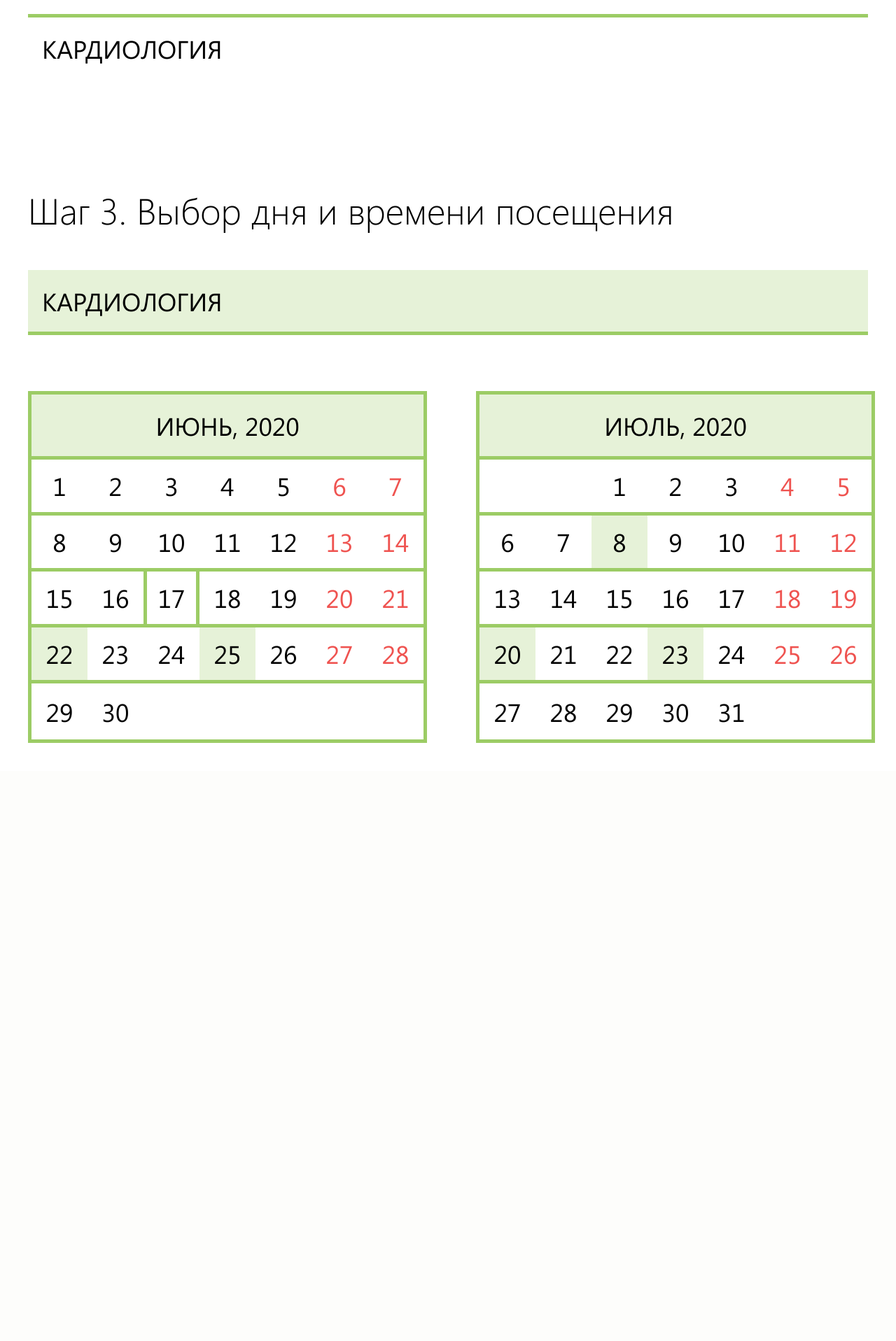
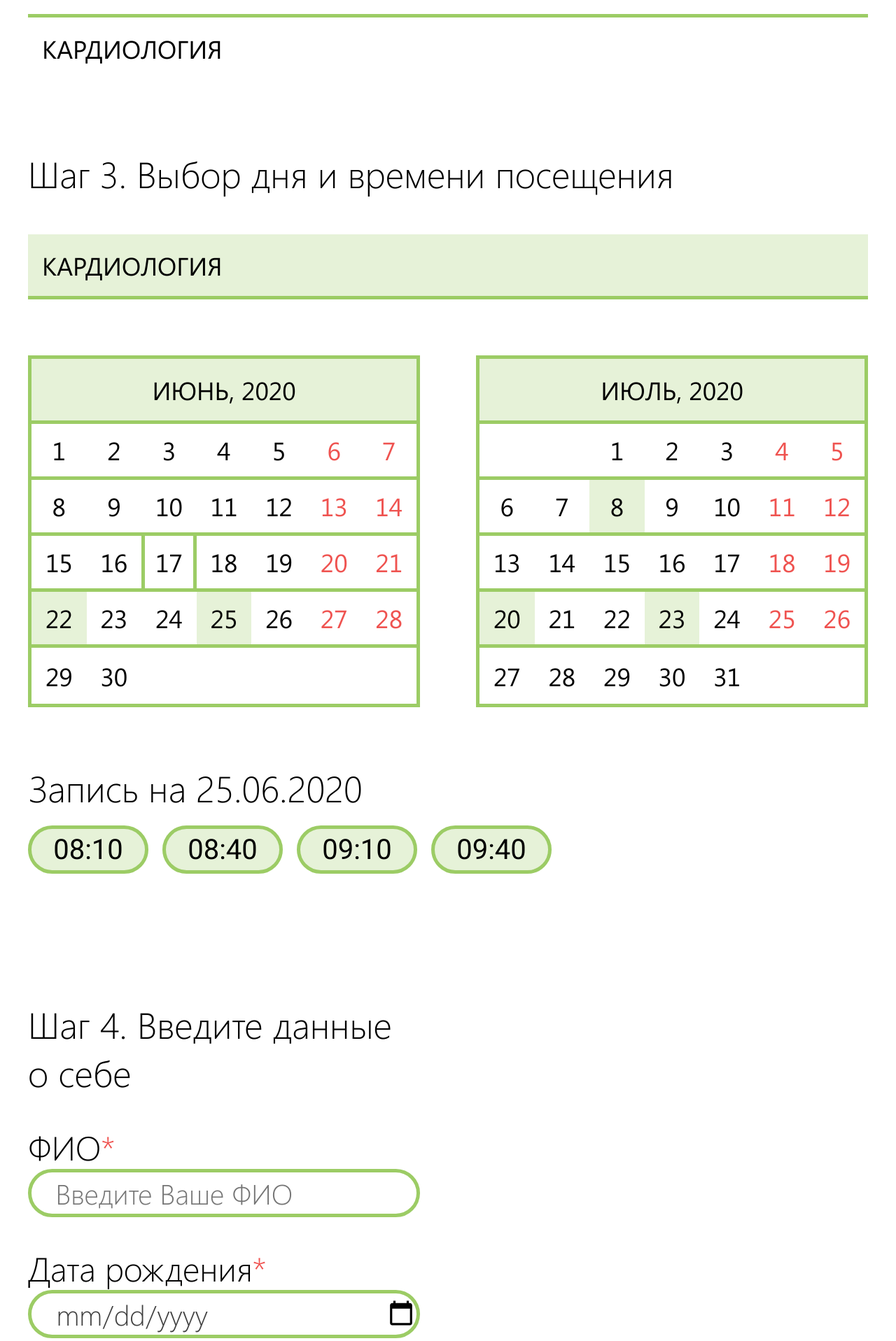
Before and after one commit to kolaqsq/electronic_registry, a PHP site: page / in a window 1280 px wide. Shown: the part 2069-3986 px from the top of the page at 70% size. Before the commit the page ends 3131 px from the top, so only its background shows below. Run offline with PHP 8.4, Linux system fonts and the light colour scheme; style sheets or scripts are compiled from the project's sources.

Commit message:
Updated HTML template for desktop again

```diff
--- a/res/template/css/main.css
+++ b/res/template/css/main.css
@@ -106,6 +106,7 @@
   font-family: "Segoe UI Light", sans-serif;
   font-weight: 300;
   font-size: 3.25rem;
+  margin: 0;
 }
 .step__search {
   color: rgba(0, 0, 0, 0.75);
@@ -131,6 +132,14 @@
   width: 100%;
   padding: 1.5625vw;
   background-color: rgba(156, 204, 101, 0.25);
+  margin-top: 4.1666666667vw;
+}
+.step__columns {
+  display: grid;
+  grid-template-columns: 1fr 1fr;
+  grid-gap: 6.25vw;
+  width: 100%;
+  margin: 6.25vw 0;
 }
 
 .list {
@@ -181,7 +190,7 @@
   grid-template-columns: 1fr 1fr;
   grid-gap: 6.25vw;
   width: 100%;
-  margin-top: 6.25vw;
+  margin: 6.25vw 0;
 }
 
 .calendar {
@@ -191,6 +200,7 @@
   align-items: center;
   justify-self: flex-start;
   width: 100%;
+  box-sizing: border-box;
 }
 .calendar__header {
   grid-column: 1/8;
@@ -242,4 +252,85 @@
   transition: 0.25s;
 }
 
+.timepicker {
+  display: flex;
+  flex-flow: row wrap;
+  align-items: center;
+  justify-content: flex-start;
+  width: 100%;
+  margin-top: 1.5625vw;
+}
+.timepicker__time {
+  font-family: "Roboto Regular", sans-serif;
+  font-weight: 400;
+  font-size: 2.5rem;
+  border: 5px solid #9CCC65;
+  background-color: rgba(156, 204, 101, 0.25);
+  box-sizing: border-box;
+  height: 4.3125rem;
+  width: 10.75rem;
+  border-radius: 2.15625rem;
+  display: flex;
+  align-items: center;
+  justify-content: center;
+  margin-right: 1.5625vw;
+  transition: 0.25s;
+}
+.timepicker__time:hover {
+  border-width: 0;
+  background-color: #9CCC65;
+  color: #ffffff;
+  transition: 0.25s;
+}
+
+.personal {
+  display: flex;
+  flex-flow: column nowrap;
+  align-items: flex-start;
+  justify-content: flex-start;
+  width: 100%;
+}
+.personal__title {
+  font-family: "Segoe UI Light", sans-serif;
+  font-weight: 300;
+  font-size: 3.25rem;
+  margin: 0 0 3.125vw 0;
+}
+.personal__label {
+  font-family: "Segoe UI Light", sans-serif;
+  font-weight: 300;
+  font-size: 3rem;
+}
+.personal__input {
+  color: rgba(0, 0, 0, 0.75);
+  font-family: "Segoe UI Light", sans-serif;
+  font-weight: 300;
+  font-size: 2.5rem;
+  width: 100%;
+  height: 69px;
+  border: 5px solid #9CCC65;
+  box-sizing: border-box;
+  border-radius: 34.5px;
+  padding-left: 34.5px;
+  margin-bottom: 3.125vw;
+}
+.personal__input:focus {
+  outline: none;
+}
+.personal__confirmation {
+  display: flex;
+  flex-flow: row nowrap;
+  align-items: center;
+  justify-content: flex-start;
+}
+.personal__checkbox {
+  width: 50px;
+  height: 50px;
+  border: 5px solid #9CCC65;
+  box-sizing: border-box;
+}
+.personal__checkbox:focus {
+  background-color: #9CCC65;
+}
+
 /*# sourceMappingURL=main.css.map */
--- a/res/template/index.html
+++ b/res/template/index.html
@@ -146,6 +146,43 @@
                 </div>
             </section>
         </div>
+        <h3 class="step__title">Запись на 25.06.2020</h3>
+        <div class="timepicker">
+            <div class="timepicker__time">08:10</div>
+            <div class="timepicker__time">08:40</div>
+            <div class="timepicker__time">09:10</div>
+            <div class="timepicker__time">09:40</div>
+        </div>
+    </article>
+    <!--    step 4    -->
+    <article class="step">
+        <div class="step__columns">
+            <form action="" class="personal" method="post">
+                <h3 class="personal__title">Шаг 4. Введите данные о себе</h3>
+                <label class="personal__label" contenteditable="true" for="name">ФИО<span
+                        style="color: #EF5350">*</span></label>
+                <input class="personal__input" id="name" name="name" placeholder="Введите Ваше ФИО" required
+                       type="text">
+
+                <label class="personal__label" contenteditable="true" for="birth">Дата рождения<span
+                        style="color: #EF5350">*</span></label>
+                <input class="personal__input" id="birth" name="birth" placeholder="__.__.____" required type="date">
+
+                <label class="personal__label" contenteditable="true" for="phone">Контактный телефон<span
+                        style="color: #EF5350">*</span></label>
+                <input class="personal__input" id="phone" name="phone" placeholder="+7 (___) ___-__-__" required
+                       type="tel">
+
+                <label class="personal__label" contenteditable="true" for="e-mail">Контактный e-mail</label>
+                <input class="personal__input" id="e-mail" name="e-mail" placeholder="Введите Ваш e-mail" type="email">
+
+                <div class="personal__confirmation">
+                    <input class="personal__checkbox" id="data" required type="checkbox">
+                    <label class="personal__label-check" for="data">Даю согласие на обработку персональных данных<span
+                            style="color: #EF5350">*</span></label>
+                </div>
+            </form>
+        </div>
     </article>
 </main>
 </body>
--- a/res/template/sass/main.sass
+++ b/res/template/sass/main.sass
@@ -112,6 +112,7 @@ $black: #000000
     font-family: 'Segoe UI Light', sans-serif
     font-weight: 300
     font-size: 3.25rem
+    margin: 0
 
   &__search
     color: $gray
@@ -137,7 +138,14 @@ $black: #000000
     width: 100%
     padding: (30px / 1920px * 100vw)
     background-color: $lightgreen
+    margin-top: (80px / 1920px * 100vw)
 
+  &__columns
+    display: grid
+    grid-template-columns: 1fr 1fr
+    grid-gap: (120px / 1920px * 100vw)
+    width: 100%
+    margin: (120px / 1920px * 100vw) 0
 
 .list
   display: flex
@@ -185,7 +193,7 @@ $black: #000000
   grid-template-columns: 1fr 1fr
   grid-gap: (120px / 1920px * 100vw)
   width: 100%
-  margin-top: (120px / 1920px * 100vw)
+  margin: (120px / 1920px * 100vw) 0
 
 .calendar
   display: flex
@@ -194,6 +202,7 @@ $black: #000000
   align-items: center
   justify-self: flex-start
   width: 100%
+  box-sizing: border-box
 
   &__header
     grid-column: 1 / 8
@@ -244,3 +253,82 @@ $black: #000000
         background-color: $green
         color: $white
         transition: .25s
+
+.timepicker
+  display: flex
+  flex-flow: row wrap
+  align-items: center
+  justify-content: flex-start
+  width: 100%
+  margin-top: (30px / 1920px * 100vw)
+
+  &__time
+    font-family: 'Roboto Regular', sans-serif
+    font-weight: 400
+    font-size: 2.5rem
+    border: 5px solid $green
+    background-color: $lightgreen
+    box-sizing: border-box
+    height: 4.3125rem
+    width: 10.75rem
+    border-radius: 2.15625rem
+    display: flex
+    align-items: center
+    justify-content: center
+    margin-right: (30px / 1920px * 100vw)
+    transition: .25s
+
+    &:hover
+      border-width: 0
+      background-color: $green
+      color: $white
+      transition: .25s
+
+.personal
+  display: flex
+  flex-flow: column nowrap
+  align-items: flex-start
+  justify-content: flex-start
+  width: 100%
+
+  &__title
+    font-family: 'Segoe UI Light', sans-serif
+    font-weight: 300
+    font-size: 3.25rem
+    margin: 0 0 (60px / 1920px * 100vw) 0
+
+  &__label
+    font-family: 'Segoe UI Light', sans-serif
+    font-weight: 300
+    font-size: 3rem
+
+  &__input
+    color: $gray
+    font-family: 'Segoe UI Light', sans-serif
+    font-weight: 300
+    font-size: 2.5rem
+    width: 100%
+    height: 69px
+    border: 5px solid $green
+    box-sizing: border-box
+    border-radius: 34.5px
+    padding-left: 34.5px
+    margin-bottom: (60px / 1920px * 100vw)
+
+    &:focus
+      outline: none
+
+  &__confirmation
+    display: flex
+    flex-flow: row nowrap
+    align-items: center
+    justify-content: flex-start
+
+  &__checkbox
+    width: 50px
+    height: 50px
+    border: 5px solid $green
+    box-sizing: border-box
+
+    &:focus
+      background-color: $green
```
Also changed, not shown: 1 other file.
